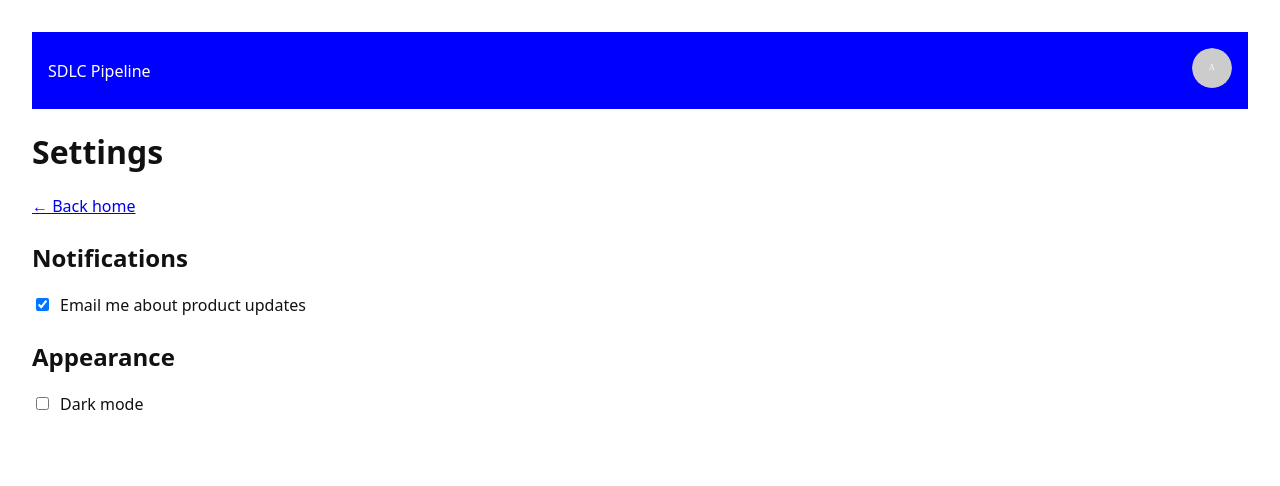
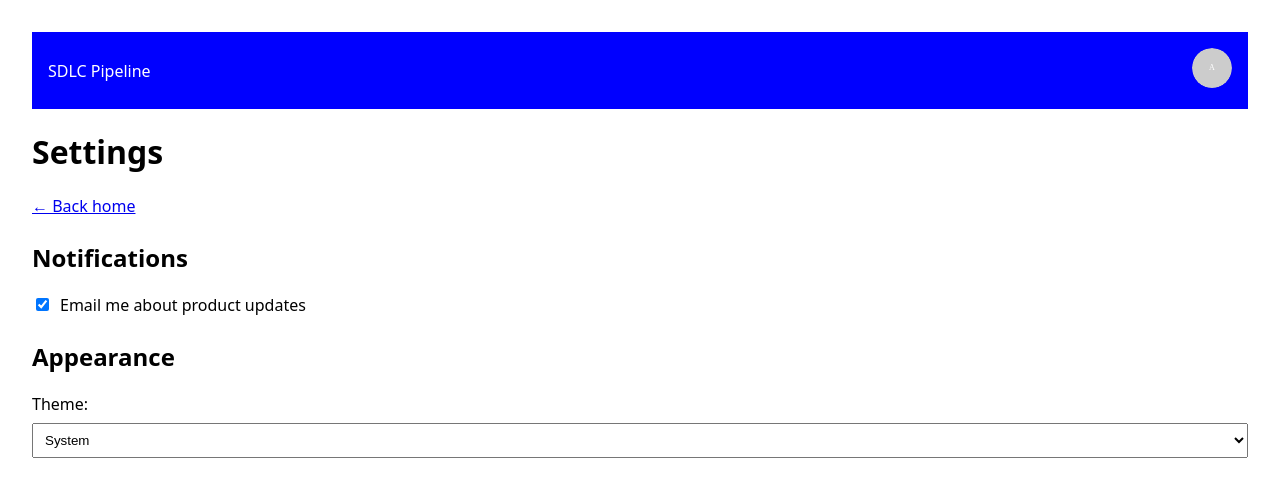
Before and after one commit to Rohit2697/demo-nextjs-app, a Next.js app: page /settings in a window 1280 px wide. Shown: the top 486 px of the page. Built offline with nearby package versions, Linux system fonts and the light colour scheme.

Commit message:
SDLCLOREAL-12: modify the theme , and add a system theme option

```diff
--- a/app/theme/DarkModeToggle.tsx
+++ b/app/theme/DarkModeToggle.tsx
@@ -3,16 +3,20 @@
 import { useTheme } from './ThemeContext';
 
 export default function DarkModeToggle() {
-  const { theme, toggleTheme } = useTheme();
+  const { theme, setTheme } = useTheme();
+
+  const handleThemeChange = (event: React.ChangeEvent<HTMLSelectElement>) => {
+    setTheme(event.target.value as 'light' | 'dark' | 'system');
+  };
 
   return (
-    <label style={{ display: 'flex', alignItems: 'center', gap: '0.5rem' }}>
-      <input
-        type="checkbox"
-        checked={theme === 'dark'}
-        onChange={toggleTheme}
-      />
-      Dark mode
+    <label style={{ display: 'flex', flexDirection: 'column', gap: '0.5rem' }}>
+      <span>Theme:</span>
+      <select value={theme} onChange={handleThemeChange} style={{ padding: '0.5rem' }}>
+        <option value="light">Light</option>
+        <option value="dark">Dark</option>
+        <option value="system">System</option>
+      </select>
     </label>
   );
 }
--- a/app/theme/ThemeContext.tsx
+++ b/app/theme/ThemeContext.tsx
@@ -1,31 +1,50 @@
 'use client';
 
-import { createContext, useContext, useState, ReactNode } from 'react';
+import { createContext, useContext, useEffect, useState, ReactNode } from 'react';
 
-type Theme = 'light' | 'dark';
+type Theme = 'light' | 'dark' | 'system';
 
 interface ThemeContextValue {
   theme: Theme;
-  toggleTheme: () => void;
+  setTheme: (theme: Theme) => void;
 }
 
 const ThemeContext = createContext<ThemeContextValue | undefined>(undefined);
 
 export function ThemeProvider({ children }: { children: ReactNode }) {
-  const [theme, setTheme] = useState<Theme>('light');
+  const [theme, setTheme] = useState<Theme>(() => {
+    if (typeof window !== 'undefined') {
+      const storedTheme = localStorage.getItem('theme') as Theme;
+      return storedTheme || 'system';
+    }
+    return 'system';
+  });
 
-  const toggleTheme = () => {
-    setTheme((current) => (current === 'light' ? 'dark' : 'light'));
-  };
+  useEffect(() => {
+    if (theme === 'system') {
+      const mediaQuery = window.matchMedia('(prefers-color-scheme: dark)');
+      const handleSystemThemeChange = () => {
+        document.documentElement.setAttribute(
+          'data-theme',
+          mediaQuery.matches ? 'dark' : 'light'
+        );
+      };
 
-  const wrapperStyle =
-    theme === 'dark'
-      ? { backgroundColor: '#111111', color: '#f5f5f5', minHeight: '100vh' }
-      : { backgroundColor: '#ffffff', color: '#111111', minHeight: '100vh' };
+      handleSystemThemeChange();
+      mediaQuery.addEventListener('change', handleSystemThemeChange);
+      return () => {
+        mediaQuery.removeEventListener('change', handleSystemThemeChange);
+      };
+    } else {
+      document.documentElement.setAttribute('data-theme', theme);
+    }
+
+    localStorage.setItem('theme', theme);
+  }, [theme]);
 
   return (
-    <ThemeContext.Provider value={{ theme, toggleTheme }}>
-      <div style={wrapperStyle}>{children}</div>
+    <ThemeContext.Provider value={{ theme, setTheme }}>
+      <div>{children}</div>
     </ThemeContext.Provider>
   );
 }
```
Also changed, not shown: app/layout.tsx (+5 -5 lines), 1 other file (tests, documents, lock files or other folders).
